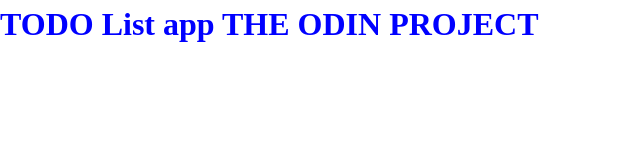
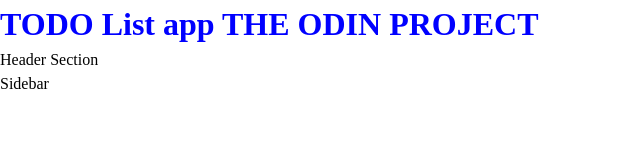
Before and after one commit to gregmjsco/todo-TOP, a website built with webpack: page dist/index.html in a window 1280 px wide. Shown: the whole page, without its empty margins (0-640 px from the left). Built offline with nearby package versions, Linux system fonts and the light colour scheme.

Commit message:
Add to index.html

```diff
--- a/dist/index.html
+++ b/dist/index.html
@@ -7,6 +7,9 @@
 </head>
 <body>
     <h1>TODO List app THE ODIN PROJECT</h1>
+    <header class="header">Header Section</header>
+    <section class="project-sidebar">Sidebar</section>
+    <section class="main-display"></section>
 
     <script src="main.js"></script>
 </body>
```
